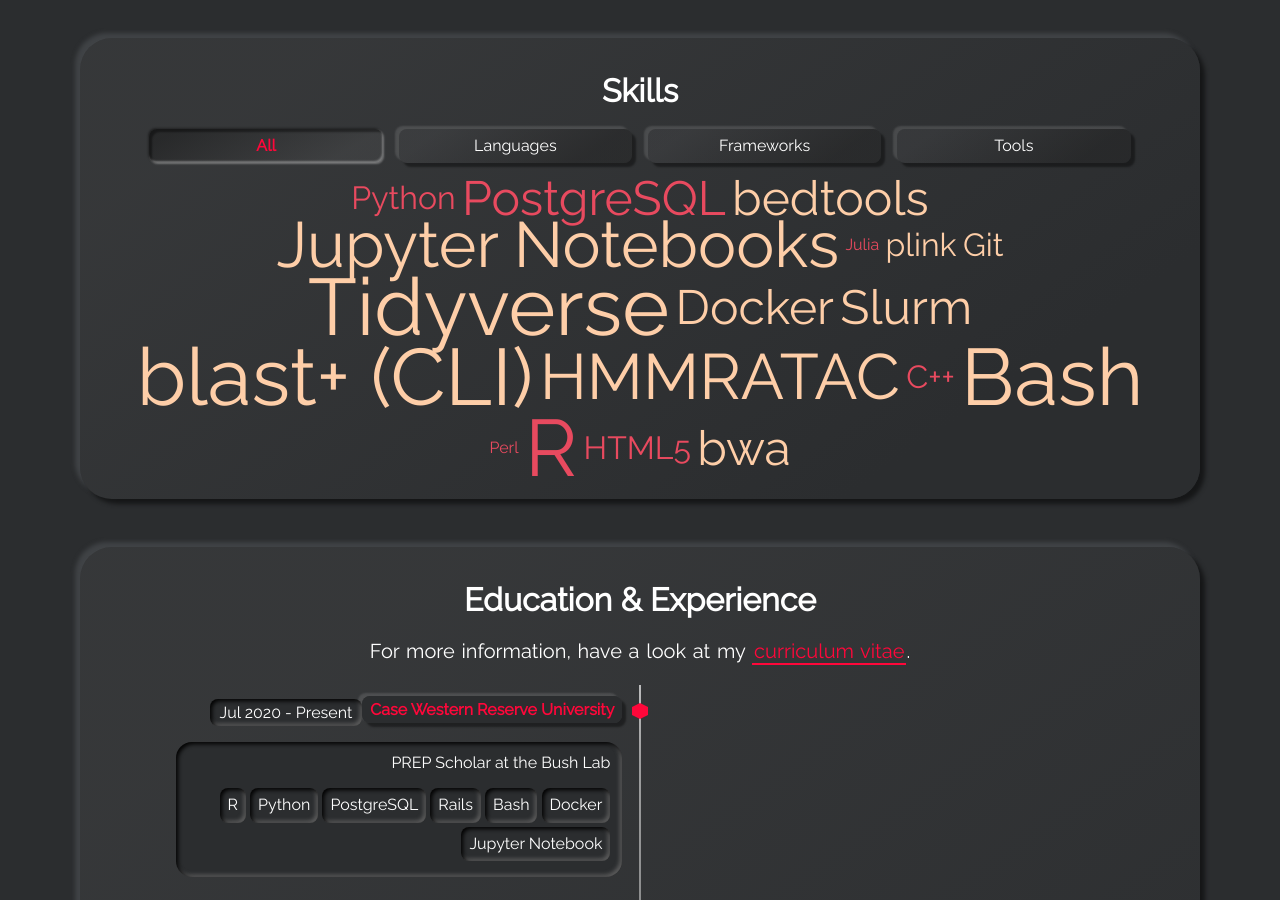
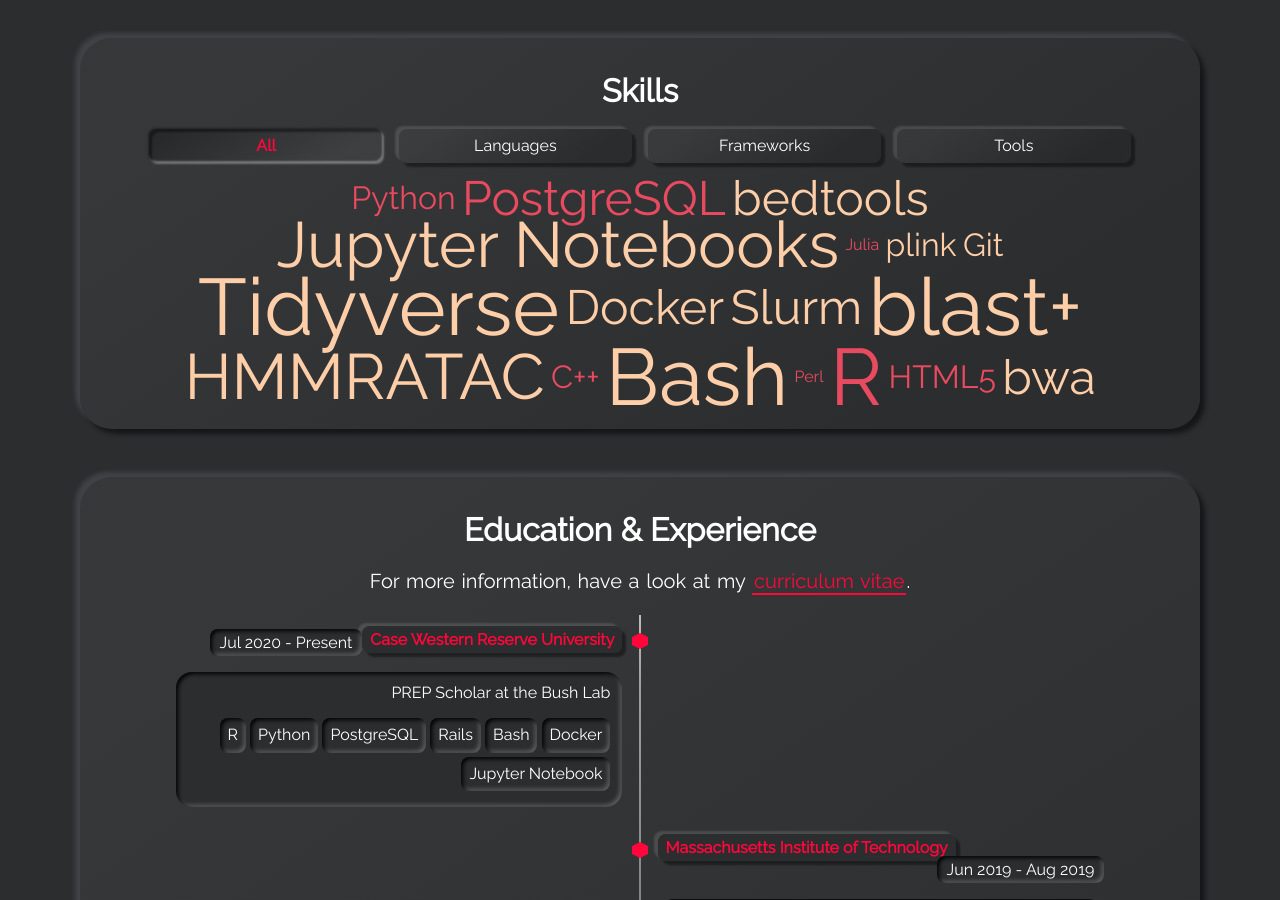
Before and after one commit to seba2550/computational-violist, a Jekyll site: the page built from index.html, in a window 1280 px wide and 900 px high, scrolled down 1312 px. Built offline with Jekyll 4.4.1, drawn with Linux system fonts in a browser that asks for light colours.

Commit message:
Update skills-tools.yml

```diff
--- a/_data/skills-tools.yml
+++ b/_data/skills-tools.yml
@@ -29,7 +29,7 @@
 - name: HMMRATAC
   weight: 4
 
-- name: blast+ (CLI)
+- name: blast+
   weight: 5
 
 - name: Jupyter Notebooks
```
